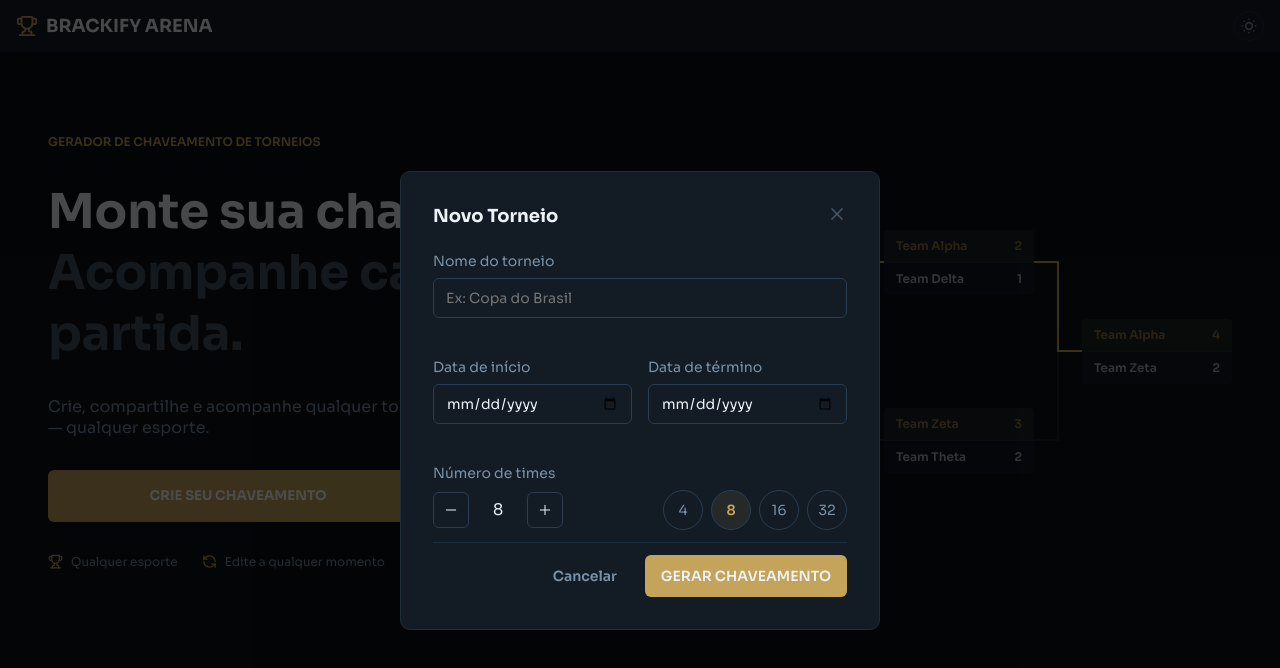
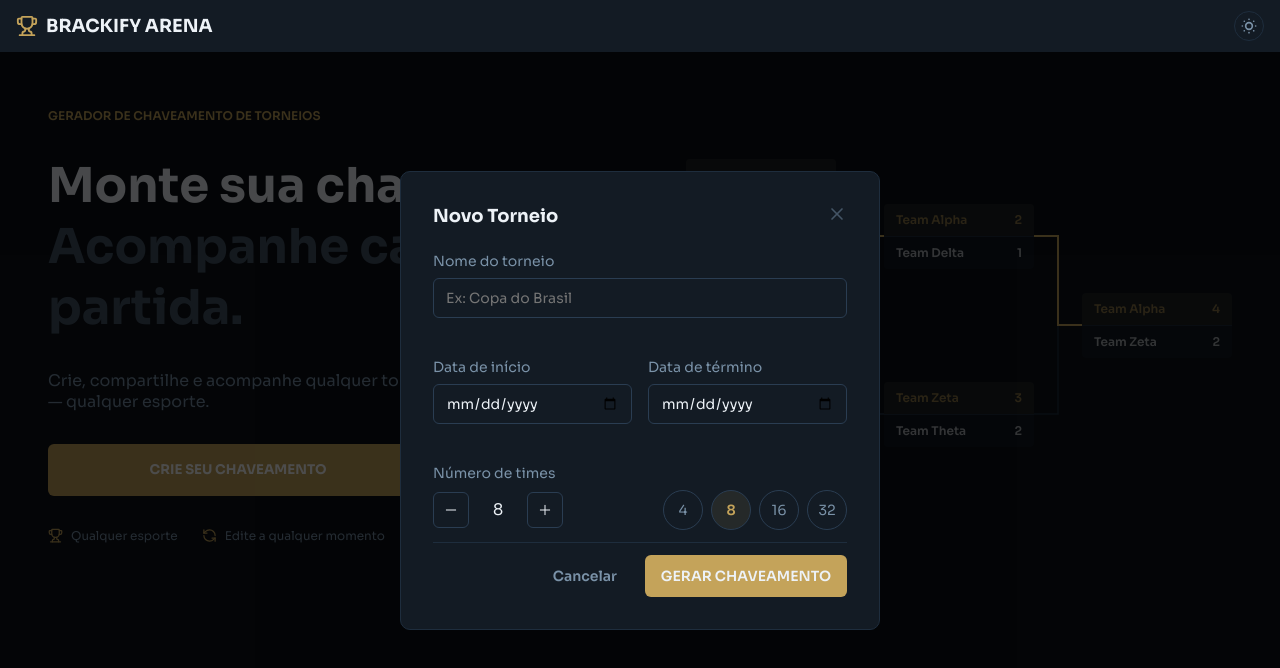
Before and after one commit to gabriel-qr/bracket-app, a React (Vite) app: page / in a window 1280 px wide. Both pictures are taken after a click on the button "CRIE SEU CHAVEAMENTO". Shown: the top 668 px of the page. Built offline with nearby package versions, Linux system fonts and the light colour scheme.

Commit message:
refactor: centralize Topbar as fixed app-level layout component
Move Topbar to App root, implement fixed header pattern, and refactor
page layouts to use flexbox for consistent spacing management.

```diff
--- a/src/App.tsx
+++ b/src/App.tsx
@@ -7,6 +7,8 @@ import { Route } from 'react-router';
 import { bracketStore } from './store/bracketStore';
 import BracketView from './pages/BracketView/BracketView';
 import { useEffect, useState } from 'react';
+import Topbar from './components/ui/Topbar/Topbar';
+import './app.css';
 
 export default function App() {
   useTheme();
@@ -23,7 +25,9 @@ export default function App() {
   if (!hydrated) return null;
 
   return (
-    <>
+    <div className='container'>
+      <Topbar />
+
       <Routes>
         <Route path='/' element={<Landing />} />
         <Route
@@ -33,6 +37,6 @@ export default function App() {
       </Routes>
 
       {isModalOpen && <TournamentForm />}
-    </>
+    </div>
   );
 }
--- /dev/null
+++ b/src/app.css
@@ -0,0 +1,5 @@
+.container {
+  display: flex;
+  flex-flow: column;
+  min-height: 100dvh;
+}
--- a/src/components/ui/Topbar/Topbar.module.css
+++ b/src/components/ui/Topbar/Topbar.module.css
@@ -1,4 +1,9 @@
-.container {
+.header {
+  position: fixed;
+  top: 0;
+  width: 100%;
+  z-index: 999;
+
   background-color: var(--surface-card);
   height: 5.2rem;
   display: flex;
--- a/src/components/ui/Topbar/Topbar.tsx
+++ b/src/components/ui/Topbar/Topbar.tsx
@@ -37,7 +37,7 @@ export default function Topbar() {
   };
 
   return (
-    <div className={styles.container}>
+    <header className={styles.header}>
       <button
         className={styles.left}
         onClick={() => {
@@ -92,6 +92,6 @@ export default function Topbar() {
           toggleTheme={toggleTheme}
         />
       </div>
-    </div>
+    </header>
   );
 }
--- a/src/pages/BracketView/BracketView.module.css
+++ b/src/pages/BracketView/BracketView.module.css
@@ -1,13 +1,5 @@
-.header {
-  position: fixed;
-  top: 0;
-  width: 100%;
-  z-index: 999;
-}
-
 .container {
-  min-height: calc(100dvh - 5.2rem);
-  margin-top: 5.2rem;
+  flex: 1;
   width: 100%;
   display: flex;
   padding: var(--space-4) var(--space-6);
--- a/src/pages/BracketView/BracketView.tsx
+++ b/src/pages/BracketView/BracketView.tsx
@@ -1,18 +1,12 @@
 import clsx from 'clsx';
-import Topbar from '../../components/ui/Topbar/Topbar';
 import styles from './BracketView.module.css';
 import BracketPreview from '../../components/ui/BracketPreview/BracketPreview';
 import { bracketStore } from '../../store/bracketStore';
 import { exportBracketStore } from '../../store/exportBracketStore';
 import { useEffect, useRef } from 'react';
 
-interface BracketViewProps {
-  // defina suas props aqui
-}
-
-export default function BracketView({}: BracketViewProps) {
+export default function BracketView() {
   const rounds = bracketStore((state) => state.rounds);
-  const tournament = bracketStore((state) => state.tournament);
 
   const setBracketRef = exportBracketStore((state) => state.setBracketRef);
   const bracketRef = useRef<HTMLDivElement>(null!);
@@ -29,10 +23,6 @@ export default function BracketView({}: BracketViewProps) {
 
   return (
     <>
-      <header className={styles.header}>
-        <Topbar />
-      </header>
-
       <main
         className={clsx(styles.container, styles.pageEnter)}
         ref={bracketRef}
--- a/src/pages/Landing/Landing.module.css
+++ b/src/pages/Landing/Landing.module.css
@@ -1,12 +1,5 @@
-.header {
-  position: fixed;
-  top: 0;
-  width: 100%;
-}
-
 .container {
-  height: calc(100dvh - 5.2rem);
-  margin-top: 5.22rem;
+  flex: 1;
   width: 100%;
   display: flex;
   align-items: center;
--- a/src/pages/Landing/Landing.tsx
+++ b/src/pages/Landing/Landing.tsx
@@ -2,7 +2,6 @@ import { RefreshCcw, Save, Trophy } from 'lucide-react';
 
 import styles from './Landing.module.css';
 import { previewData } from '../../utils/landingBracket';
-import Topbar from '../../components/ui/Topbar/Topbar';
 import CTAButton from '../../components/ui/CTAButton/CTAButton';
 import InfoTag from '../../components/ui/InfoTag/InfoTag';
 import BracketPreview from '../../components/ui/BracketPreview/BracketPreview';
@@ -21,10 +20,6 @@ export default function Landing() {
 
   return (
     <>
-      <header className={styles.header}>
-        <Topbar />
-      </header>
-
       <main className={clsx(styles.container, styles.pageEnter)}>
         <div className={styles.left}>
           <h2 className={styles.subtitle}>
```
